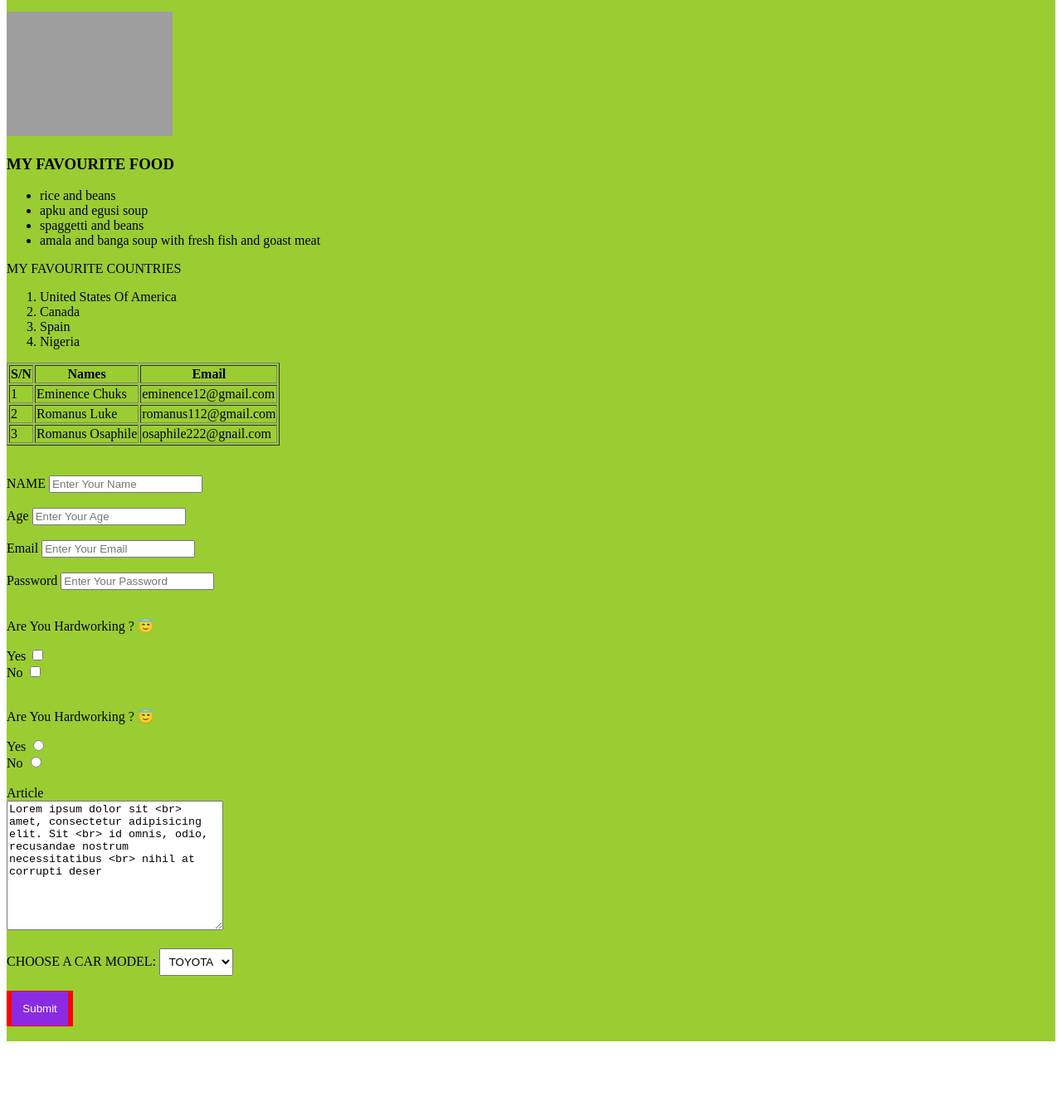
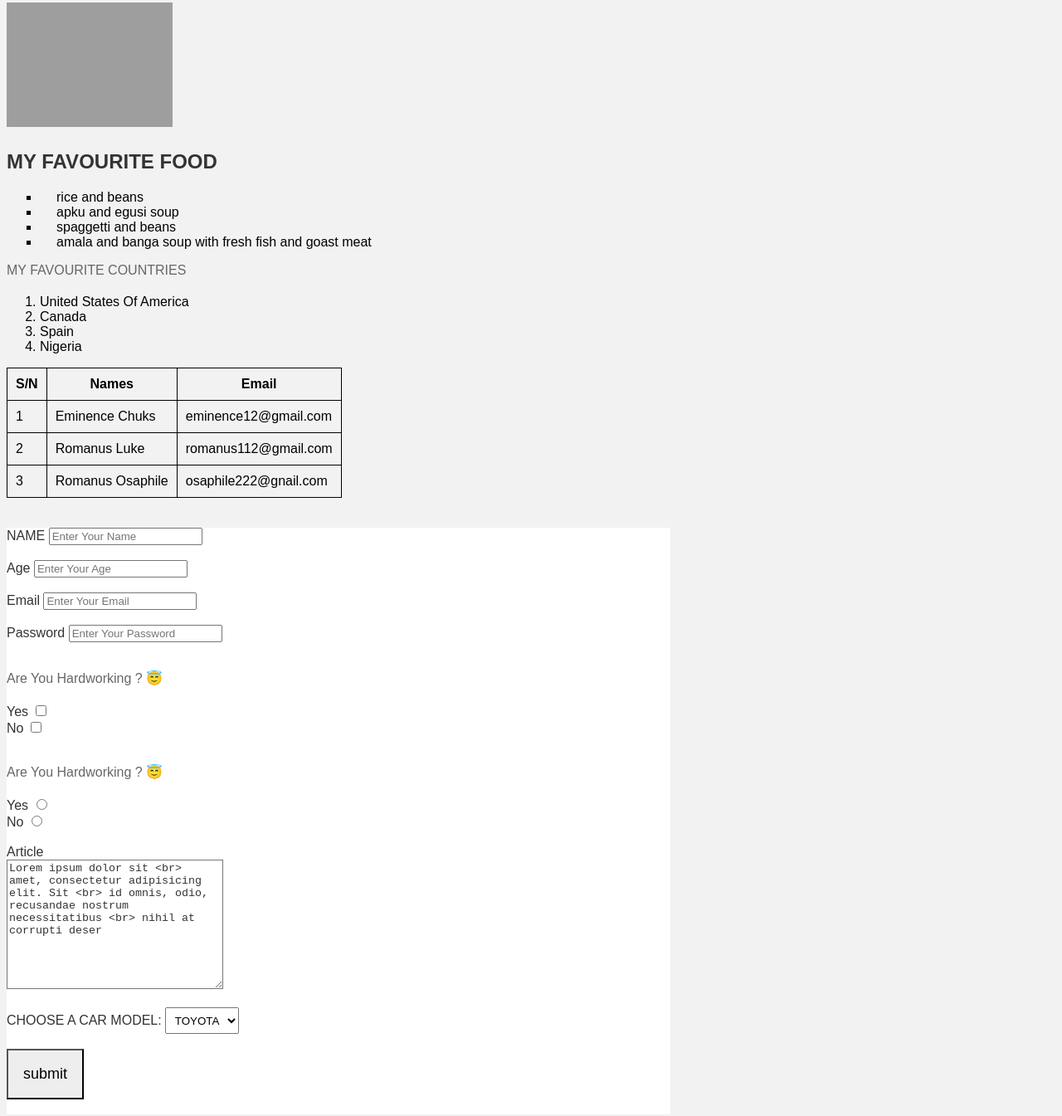
Before and after one commit to chukseminence/codeskills, a plain HTML site: page index.html in a window 1280 px wide. Shown: the part 255-1600 px from the top of the page at 83% size. Before the commit the page ends 1518 px from the top, so only its background shows below. Drawn offline with Linux system fonts and the light colour scheme; grey boxes are pictures that could not be loaded.

Commit message:
Update index.html
added internal css

```diff
--- a/index.html
+++ b/index.html
@@ -5,10 +5,81 @@
     <meta name="viewport" content="width=device-width, initial-scale=1.0">
     <title>ASSIGNMENT-ONE</title>
 </head>
+
+<style>
+    body{
+        background-color: #f2f2f2;
+        font-family:Arial, Helvetica, sans-serif;
+
+
+    }
+
+    h1, h2, h3{
+        font-size: 24px;
+        margin-bottom: 20px;
+        color: #333333;
+    }
+
+    p,a{
+        font-size: 16px;
+        margin-bottom: 20px;
+        color: #666666;
+    }
+
+    a{
+        text-decoration: underline;
+
+    }
+    a:hover{
+        color: #0000ff;
+    }
+
+    ul{
+        list-style-type: square;
+        text-indent: 20px;
+    }
+
+    table{
+        border-collapse: collapse;
+    }
+
+    td,th{
+        border: 1px solid;
+        padding: 10px;
+    }
+
+    form,textarea{
+        background-color: #ffffff;
+        color: #333333;
+    }
+
+    .but{
+        background-color: #EEEEEE;
+         padding: 1em;
+         color: #000000;
+         font-size: large;
+
+
+
+    }
+    .but:hover{
+        background-color: #CCCCCC;
+
+
+
+    }
+
+    .container{
+        max-width: 800px;
+        box-shadow: rgba(0, 0, 0, 0.3);
+        border-radius: 5px;
+        align-items: center;
+
+    }
+</style>
 <body>
-    <!--- div-->
 
-    <div style="background: yellowgreen;">
+    <div  class="container">
 
     <h1>MY FIRST WEB PAGE</h1>
 
@@ -24,8 +95,6 @@
 
       <h3>MY FAVOURITE FOOD</h3>
 
-        <!---unordered list-->
-
     <ul>
 
         <li>rice and beans</li>
@@ -35,9 +104,6 @@
 
     </ul>
         <p>MY FAVOURITE COUNTRIES</p>
-
-
-        <!---ordered list-->
     <ol>
         <li> United States Of America</li>
         <li>Canada</li>
@@ -76,7 +142,6 @@
         <br> <br>
 
 
-        <!---forms-->
 
         <form action="">
 
@@ -128,12 +193,9 @@
           <br> <br>
 
 
-        <!---buttons-->
+            <input type="submit" id="submit" value="submit" class="but">
 
-          <button style="background: red; border-style: none; ">
-            <input type="submit" id="submit" name="submit" style="padding: 1em; color: #fff; background: blueviolet; border-style: none;">
 
-          </button>
 
           <br> <br>
 
```
